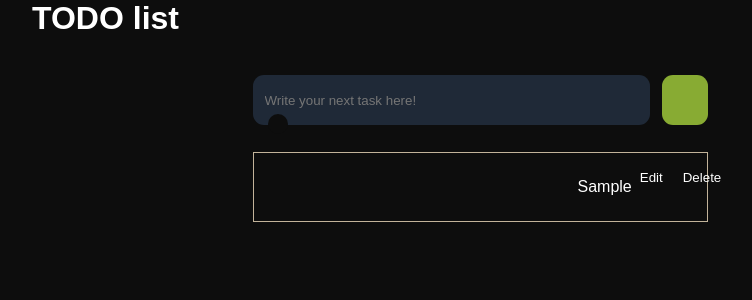
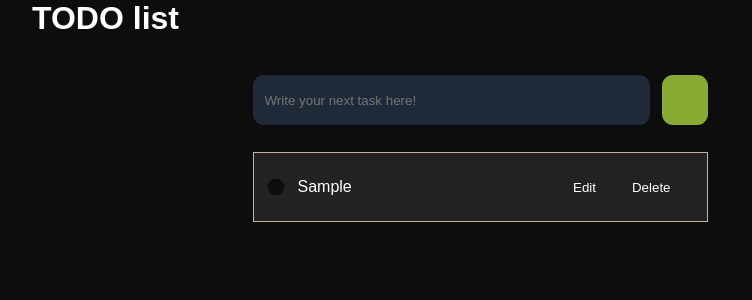
Before and after one commit to JJMaslen/todo-jordan, a Next.js app: page / in a window 1280 px wide. Both pictures are taken after typing "Sample" into the empty fields and a click on the button "Submit". Shown: the top 300 px of the page, without its empty margins (160-912 px from the left). Built offline with nearby package versions, Linux system fonts and the light colour scheme.

Commit message:
Finished todo list tutorial, delete button and local storage now work

```diff
--- a/src/app/globals.css
+++ b/src/app/globals.css
@@ -117,7 +117,7 @@ header {
   max-width: 455px;
   border: 1px solid #c2b39a;
   font-size: 16px;
-  background-color: #0d0d0d;
+  background-color: #222222;
   color: #fff;
   padding: 12px;
 }
@@ -144,11 +144,15 @@ header {
   color: #fff;
   gap: 12px;
   font-size: 16px;
+  height: 100%;
 }
 .todo_items_right {
   gap: 4px;
 }
 .todo_items_right button {
+  display: flex;
+  align-items: center;
+  justify-content: center;
   background-color: transparent;
   color: #fff;
   border: none;
--- a/src/app/page.tsx
+++ b/src/app/page.tsx
@@ -9,10 +9,17 @@ import TODOList from '@/components/TODOList';
 export default function Page() {
   const [todos, setTodos] = React.useState<{ id: string; title: string; is_completed: boolean }[]>([]);
 
+  React.useEffect(() => {
+    const storedTodos = localStorage.getItem("todos");
+    if (storedTodos) {
+      setTodos(JSON.parse(storedTodos))
+    }
+  }, [])
+
   return (
     <div className="wrapper">
       <Header />
-      <Form setTodos={setTodos}/>
+      <Form todos={todos} setTodos={setTodos}/>
       <TODOList todos={todos} setTodos={setTodos}/>
     </div>
   );
--- a/src/components/Form.tsx
+++ b/src/components/Form.tsx
@@ -1,11 +1,15 @@
-function Form({ setTodos }: any) {
+function Form({ todos, setTodos }: { todos: any[]; setTodos: (callback: (prevTodos: any[]) => any[]) => void }) {
     const handleSubmit = (event: any) => {
         event.preventDefault();
         const value = event.target.todo.value;
-        setTodos((prevTodos: any) => [
-            ...prevTodos,
-            {title: value, id: self.crypto.randomUUID(), is_completed: false},
-        ])
+        const newTodo = {
+            title: value,
+            id: self.crypto.randomUUID(),
+            is_completed: false,
+        }
+        setTodos((prevTodos: any) => [...prevTodos, newTodo]);
+        const updatedTodoList = JSON.stringify([...todos, newTodo]);
+        localStorage.setItem("todos", updatedTodoList);
         event.target.reset();
     };
 
--- a/src/components/TODOList.tsx
+++ b/src/components/TODOList.tsx
@@ -11,39 +11,68 @@ function Item({ item, setTodos }: ItemProps) {
     const inputRef = React.useRef<HTMLInputElement>(null);
 
     const completeTodo = () => {
-        setTodos((prevTodos: any) =>
-            prevTodos.map((todo: any) =>
-                todo.id === item.id
-                    ? { ...todo, is_completed: !todo.is_completed }
-                    : todo
-            )
-        )
-    }
+        setTodos((prevTodos) => {
+            const updatedTodos = prevTodos.map((todo) =>
+                todo.id === item.id ? { ...todo, is_completed: !todo.is_completed } : todo
+            );
+            localStorage.setItem("todos", JSON.stringify(updatedTodos));
+            return updatedTodos;
+        });
+    };
+
     const handleEdit = () => {
         setEditing(true);
-    }
+    };
+
     React.useEffect(() => {
         if (editing && inputRef.current) {
             inputRef.current.focus();
             inputRef.current.setSelectionRange(
                 inputRef.current.value.length,
                 inputRef.current.value.length
-            )
+            );
         }
-    }, [editing])
-    const handleInputSubmit = (event: any) => {
+    }, [editing]);
+
+    const handleInputSubmit = (event: React.FormEvent<HTMLFormElement>) => {
         event.preventDefault();
+        setTodos((prevTodos) => {
+            const updatedTodos = prevTodos.map((todo) =>
+                todo.id === item.id ? { ...todo, title: inputRef.current?.value || todo.title } : todo
+            );
+            localStorage.setItem("todos", JSON.stringify(updatedTodos));
+            return updatedTodos;
+        });
         setEditing(false);
-    }
+    };
+
     const handleInputBlur = () => {
+        setTodos((prevTodos) => {
+            const updatedTodos = prevTodos.map((todo) =>
+                todo.id === item.id ? { ...todo, title: inputRef.current?.value || todo.title } : todo
+            );
+            localStorage.setItem("todos", JSON.stringify(updatedTodos));
+            return updatedTodos;
+        });
         setEditing(false);
-    }
-    const handleInputChange = (e: any) => {
+    };
+
+    const handleInputChange = (e: React.ChangeEvent<HTMLInputElement>) => {
         setTodos((prevTodos) =>
             prevTodos.map((todo) =>
-        todo.id === item.id ? { ...todo, title: e.target.value} : todo )
+                todo.id === item.id ? { ...todo, title: e.target.value } : todo
             )
-    }
+        );
+    };
+
+    const handleDelete = () => {
+        setTodos((prevTodos) => {
+            const updatedTodos = prevTodos.filter((todo) => todo.id !== item.id);
+            localStorage.setItem("todos", JSON.stringify(updatedTodos));
+            return updatedTodos;
+        });
+    };
+
     return (
         <li id={item?.id} className="todo_item">
             {editing ? (
@@ -63,8 +92,13 @@ function Item({ item, setTodos }: ItemProps) {
             ) : (
                 <>
                     <button className="todo_items_left" onClick={completeTodo}>
-                        <svg fill={item.is_completed ? "#22C55E" : "#0d0d0d"}>
-                            <circle cx="11.998" cy="11.998" fillRule="nonzero" r="9.998" />
+                        <svg
+                            fill={item.is_completed ? "#22C55E" : "#0d0d0d"}
+                            width="20"
+                            height="20"
+                            viewBox="0 0 24 24"
+                        >
+                            <circle cx="12" cy="12" r="10" />
                         </svg>
                         <p style={item.is_completed ? { textDecoration: "line-through" } : {}}>
                             {item?.title}
@@ -77,7 +111,7 @@ function Item({ item, setTodos }: ItemProps) {
                                 <path d="" />
                             </svg>
                         </button>
-                        <button>
+                        <button onClick={handleDelete}>
                             <span>Delete</span>
                             <svg>
                                 <path d="" />
@@ -85,10 +119,9 @@ function Item({ item, setTodos }: ItemProps) {
                         </button>
                     </div>
                 </>
-
             )}
         </li>
-    )
+    );
 }
 
 interface TODOListProps {
@@ -100,8 +133,8 @@ function TODOList({ todos, setTodos }: TODOListProps) {
     return (
         <ol className="todo_list">
             {todos && todos.length > 0 ? (
-                todos.map((item) => (
-                    <Item key={item.id} item={item} setTodos={setTodos} />
+                todos.map((item, index) => (
+                    <Item key={index} item={item} setTodos={setTodos} />
                 ))
             ) : (
                 <p>No tasks yet!</p>
```
Lines whose indentation alone changed are shown as unchanged.
